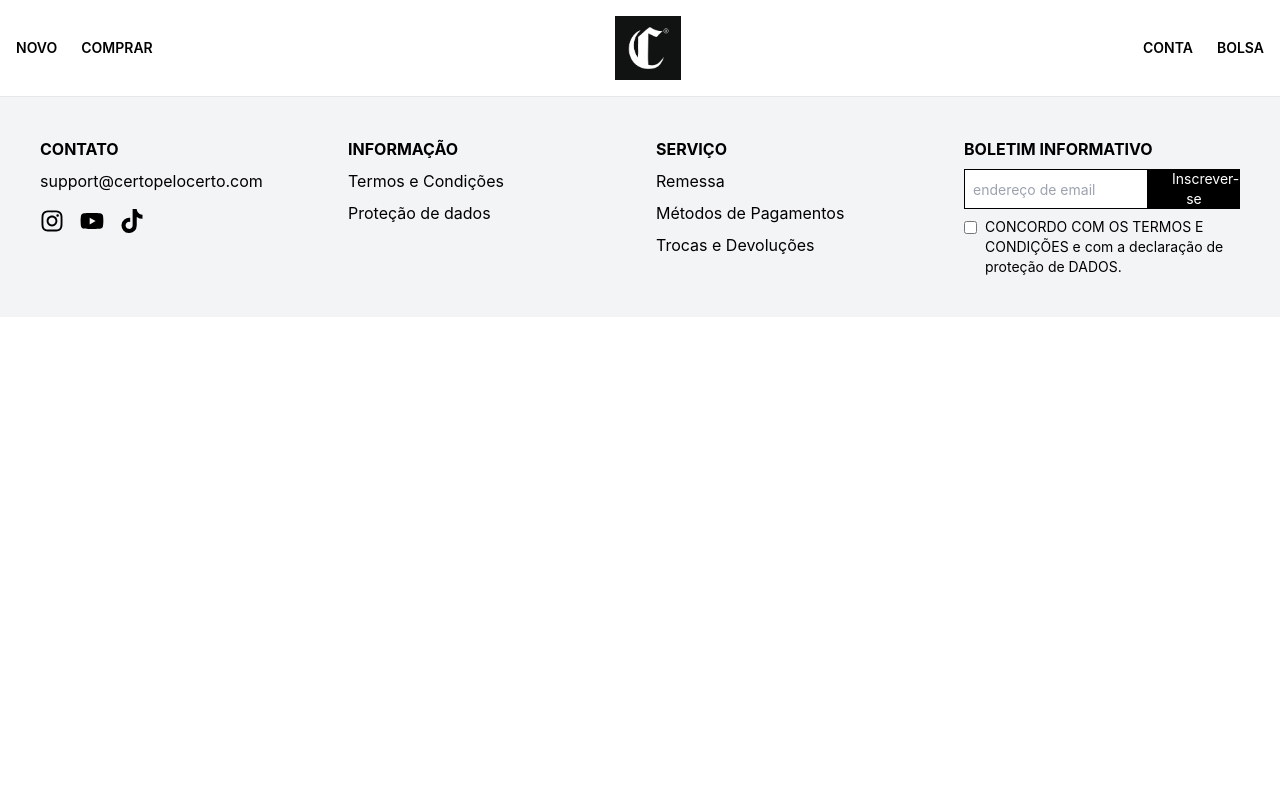
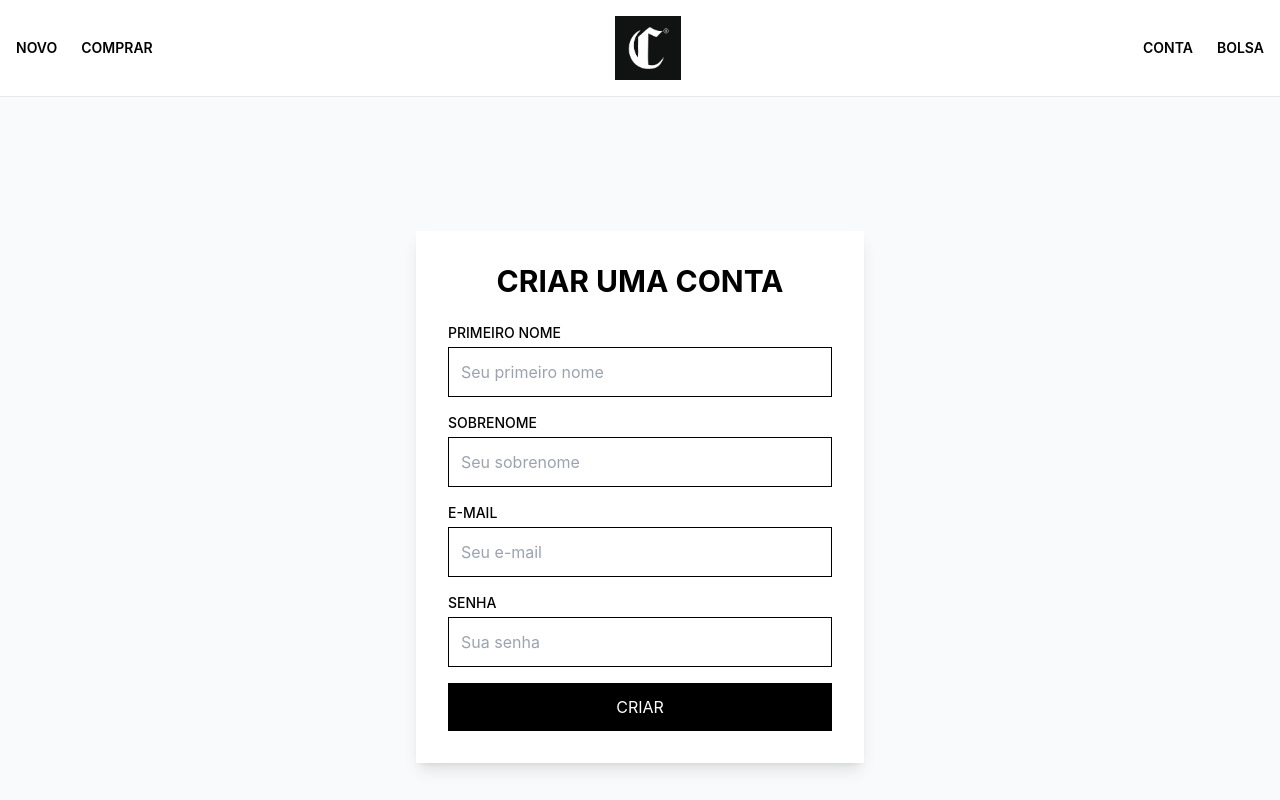
Before and after one commit to thiagoxporfirio/loja-certopelocerto, a React (Create React App) app: page /account/register in a window 1280 px wide. Shown: the top 800 px of the page. Built offline with nearby package versions, Linux system fonts and the light colour scheme.

Commit message:
new pages register and login

```diff
--- a/src/App.tsx
+++ b/src/App.tsx
@@ -1,6 +1,8 @@
 import React from "react";
 import { BrowserRouter as Router, Route, Routes } from "react-router-dom";
 import Layout from "./Layout";
+import Login from "./pages/Login";
+import Register from "./pages/Register";
 // import Home from "./pages/Home";
 // import Login from "./pages/Login";
 // import Dashboard from "./pages/Dashboard";
@@ -15,8 +17,8 @@ function App() {
 		<Router>
 			<Layout>
 				<Routes>
-					{/* <Route path="/" element={<Home />} /> */}
-					{/* <Route path="/login" element={<Login />} /> */}
+					<Route path="/account/register" element={<Register />} />
+					<Route path="/account" element={<Login />} />
 					<Route
 						path="/dashboard"
 						element={
--- a/src/components/Footer/index.tsx
+++ b/src/components/Footer/index.tsx
@@ -5,13 +5,12 @@ const Footer: React.FC = () => {
 	return (
 		<footer className="bg-gray-100 p-6 md:p-10">
 			<div className="max-w-screen-xl mx-auto grid grid-cols-1 md:grid-cols-4 gap-8">
-				{/* Contato */}
 				<div>
 					<h4 className="font-bold mb-2">CONTATO</h4>
 					<p>support@certopelocerto.com</p>
 					<div className="flex space-x-4 mt-4">
 						<a
-							href="https://www.instagram.com"
+							href="https://www.instagram.com/certopelocertostore/"
 							target="_blank"
 							rel="noopener noreferrer"
 							className="hover:text-gray-700"
@@ -37,7 +36,6 @@ const Footer: React.FC = () => {
 					</div>
 				</div>
 
-				{/* Informação */}
 				<div>
 					<h4 className="font-bold mb-2">INFORMAÇÃO</h4>
 					<ul className="space-y-2">
@@ -54,7 +52,6 @@ const Footer: React.FC = () => {
 					</ul>
 				</div>
 
-				{/* Serviço */}
 				<div>
 					<h4 className="font-bold mb-2">SERVIÇO</h4>
 					<ul className="space-y-2">
@@ -76,16 +73,15 @@ const Footer: React.FC = () => {
 					</ul>
 				</div>
 
-				{/* Boletim Informativo */}
 				<div>
 					<h4 className="font-bold mb-2">BOLETIM INFORMATIVO</h4>
-					<div className="flex flex-col md:flex-row mb-2 space-y-2 md:space-y-0">
+					<div className="flex flex-col md:flex-row mb-2">
 						<input
 							type="email"
 							placeholder="endereço de email"
-							className="p-2 h-10 border border-black w-full md:w-2/3 text-sm"
+							className="p-2 h-12 border border-black w-full md:flex-grow text-sm rounded-none"
 						/>
-						<button className="bg-black text-white h-10 px-6 md:w-1/3 text-sm">
+						<button className="bg-black text-white h-12 px-4 md:flex-none text-sm">
 							Inscrever-se
 						</button>
 					</div>
--- a/src/components/Header/index.tsx
+++ b/src/components/Header/index.tsx
@@ -1,16 +1,15 @@
 import React from "react";
 import { Link } from "react-router-dom";
 import logo from "../../assets/logo.jpg";
-
 
 const Header: React.FC = () => {
 	return (
 		<header className="flex justify-between items-center p-4 border-b">
 			<nav className="flex space-x-6">
-				<Link to="/novo" className="text-sm font-semibold">
+				<Link to="/new" className="text-sm font-semibold">
 					NOVO
 				</Link>
-				<Link to="/comprar" className="text-sm font-semibold">
+				<Link to="/buy" className="text-sm font-semibold">
 					COMPRAR
 				</Link>
 			</nav>
@@ -20,7 +19,7 @@ const Header: React.FC = () => {
 			</div>
 
 			<nav className="flex space-x-6">
-				<Link to="/conta" className="text-sm font-semibold">
+				<Link to="/account" className="text-sm font-semibold">
 					CONTA
 				</Link>
 				<Link to="/bolsa" className="text-sm font-semibold">
--- /dev/null
+++ b/src/pages/Login/index.tsx
@@ -0,0 +1,66 @@
+import React from "react";
+import { Link } from "react-router-dom";
+
+const Login: React.FC = () => {
+	return (
+		<div className="flex items-center justify-center min-h-screen bg-gray-50">
+			<div className="w-full max-w-md p-8 space-y-6 bg-white shadow-lg">
+				<h1 className="text-3xl font-bold text-center">CONECTE-SE</h1>
+
+				<form className="space-y-6">
+					{/* E-mail */}
+					<div>
+						<label htmlFor="email" className="block text-sm font-medium">
+							E-MAIL
+						</label>
+						<input
+							type="email"
+							id="email"
+							className="w-full p-3 mt-1 border border-black focus:outline-none focus:ring-2 focus:ring-gray-800"
+							placeholder="Seu e-mail"
+							required
+						/>
+					</div>
+
+					{/* Senha */}
+					<div>
+						<label htmlFor="password" className="block text-sm font-medium">
+							SENHA
+						</label>
+						<div className="relative">
+							<input
+								type="password"
+								id="password"
+								className="w-full p-3 mt-1 border border-black focus:outline-none focus:ring-2 focus:ring-gray-800"
+								placeholder="Sua senha"
+								required
+							/>
+							<Link
+								to="/forgot-password"
+								className="right-0 top-1/2 transform -translate-y-1/2 text-sm text-gray-500 hover:text-gray-700"
+							>
+								Você esqueceu sua senha?
+							</Link>
+						</div>
+					</div>
+
+					{/* Botão de Cadastro */}
+					<button
+						type="submit"
+						className="w-full py-3 mt-6 text-white bg-black hover:bg-gray-800"
+					>
+						CADASTRE-SE
+					</button>
+				</form>
+
+				<div className="text-center">
+					<Link to="/account/register" className="text-sm text-black hover:underline">
+						Criar uma conta
+					</Link>
+				</div>
+			</div>
+		</div>
+	);
+};
+
+export default Login;
--- /dev/null
+++ b/src/pages/Register/index.tsx
@@ -0,0 +1,79 @@
+import React from "react";
+
+const Register: React.FC = () => {
+	return (
+		<div className="flex items-center justify-center min-h-screen bg-gray-50">
+			<div className="w-full max-w-md p-8 space-y-6 bg-white shadow-lg">
+				<h1 className="text-3xl font-bold text-center">CRIAR UMA CONTA</h1>
+
+				<form className="space-y-4">
+					{/* Primeiro Nome */}
+					<div>
+						<label htmlFor="firstName" className="block text-sm font-medium">
+							PRIMEIRO NOME
+						</label>
+						<input
+							type="text"
+							id="firstName"
+							className="w-full p-3 mt-1 border border-black focus:outline-none focus:ring-2 focus:ring-gray-800"
+							placeholder="Seu primeiro nome"
+							required
+						/>
+					</div>
+
+					{/* Sobrenome */}
+					<div>
+						<label htmlFor="lastName" className="block text-sm font-medium">
+							SOBRENOME
+						</label>
+						<input
+							type="text"
+							id="lastName"
+							className="w-full p-3 mt-1 border border-black focus:outline-none focus:ring-2 focus:ring-gray-800"
+							placeholder="Seu sobrenome"
+							required
+						/>
+					</div>
+
+					{/* E-mail */}
+					<div>
+						<label htmlFor="email" className="block text-sm font-medium">
+							E-MAIL
+						</label>
+						<input
+							type="email"
+							id="email"
+							className="w-full p-3 mt-1 border border-black focus:outline-none focus:ring-2 focus:ring-gray-800"
+							placeholder="Seu e-mail"
+							required
+						/>
+					</div>
+
+					{/* Senha */}
+					<div>
+						<label htmlFor="password" className="block text-sm font-medium">
+							SENHA
+						</label>
+						<input
+							type="password"
+							id="password"
+							className="w-full p-3 mt-1 border border-black focus:outline-none focus:ring-2 focus:ring-gray-800"
+							placeholder="Sua senha"
+							required
+						/>
+					</div>
+
+					{/* Botão Criar */}
+					<button
+						type="submit"
+						className="w-full py-3 mt-6 text-white bg-black hover:bg-gray-800"
+					>
+						CRIAR
+					</button>
+				</form>
+			</div>
+		</div>
+	);
+};
+
+export default Register;
```
